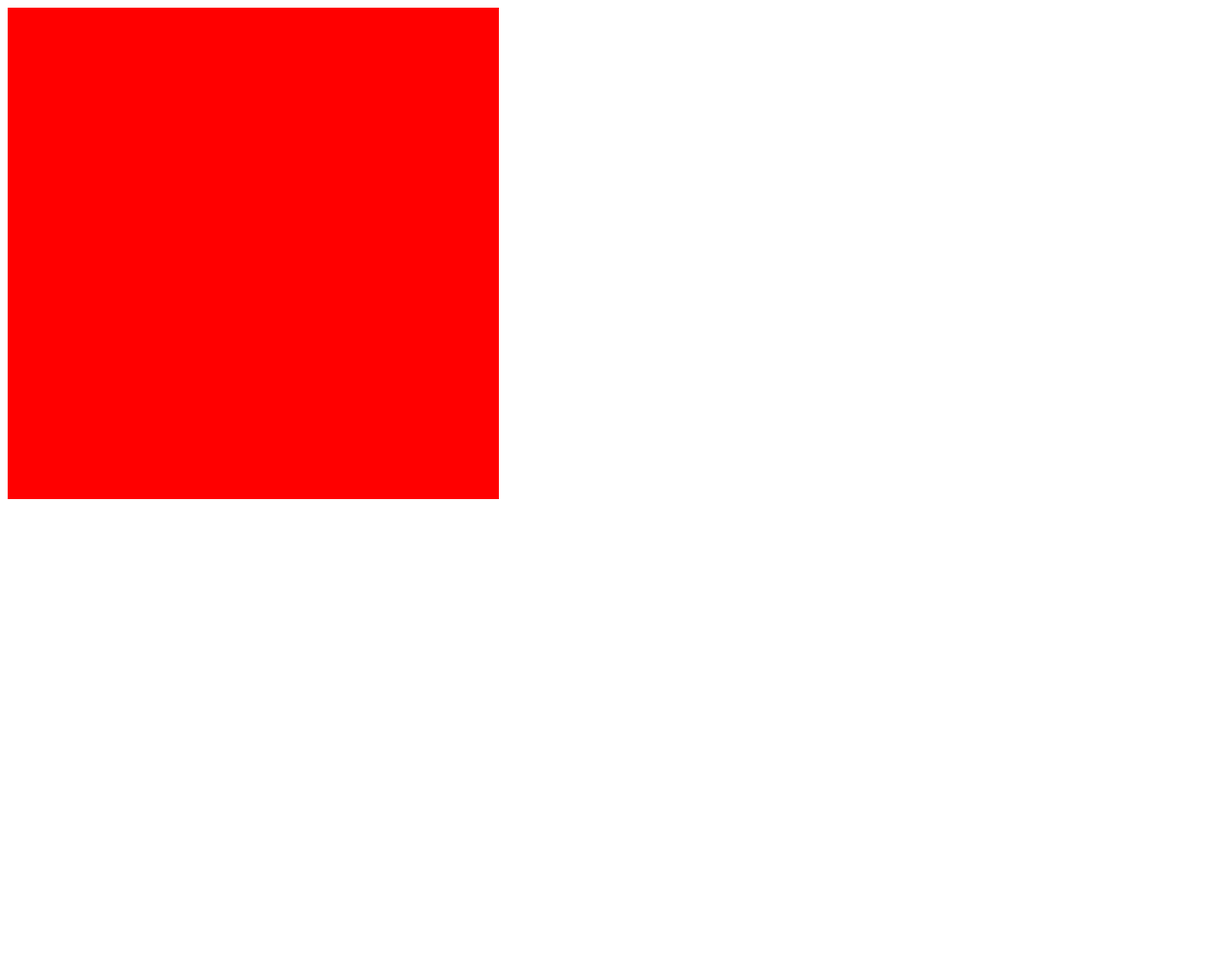
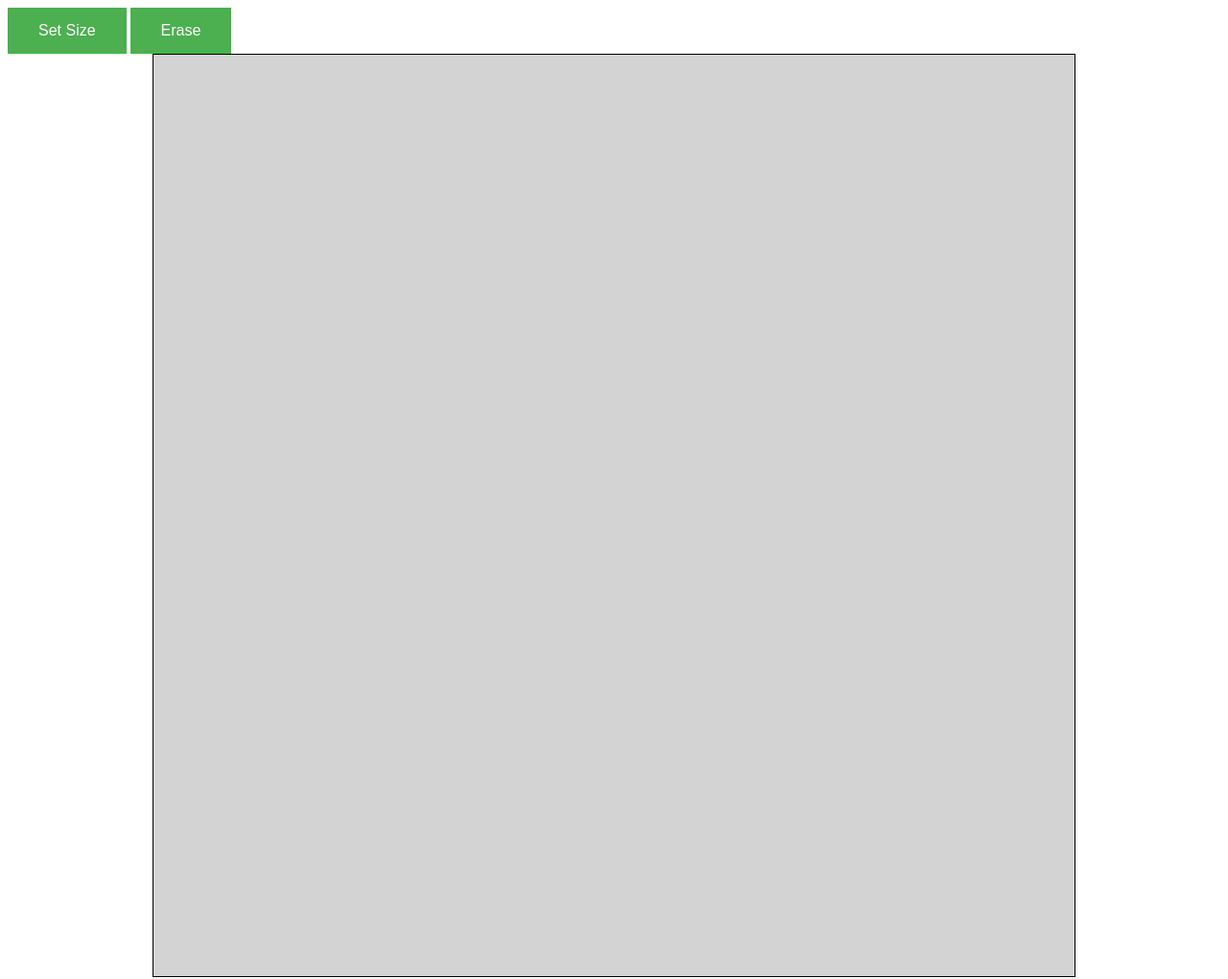
Before and after one commit to TimEdwards00/odin-etch, a plain HTML site: page index.html in a window 1280 px wide. Shown: the whole page at 96% size. Before the commit the page ends 800 px from the top, so only its background shows below. Drawn offline with Linux system fonts and the light colour scheme.

Commit message:
Completed project

```diff
--- a/index.html
+++ b/index.html
@@ -3,11 +3,13 @@
 <head>
     <meta charset="UTF-8">
     <meta name="viewport" content="width=device-width, initial-scale=1.0">
-    <title>Document</title>
+    <title>Etch Sketch</title>
     <script src="script.js" defer></script>
     <link rel="stylesheet" href="styles.css">
 </head>
 <body>
+    <button id="set-size">Set Size</button>
+    <button id="erase">Erase</button>
     <div id="container-main">
 
     </div>
--- a/script.js
+++ b/script.js
@@ -1,20 +1,48 @@
-const container = document.querySelector('#container-main');
-const size = 16;
-let pixelDimension = 32;
+const container = document.querySelector("#container-main");
+let size = 16;
+let pixelDimension = Math.floor(960 / size);
 
+function clear() {
+    while (container.hasChildNodes()) {
+        container.removeChild(container.firstChild);
+    }
+}
 
-for (let i = 0; i < (size * size); i++) {
-    container.appendChild(document.createElement('div'))
+function genererateGrid() {
+  for (let i = 0; i < size ** 2; i++) {
+    container.appendChild(document.createElement("div"));
+  }
 
-};
+  const pixels = container.querySelectorAll("div");
 
-const pixels = container.querySelectorAll('div')
+  pixels.forEach((pixel) => {
+    pixel.classList.add("pixel");
+    pixel.setAttribute(
+      "style",
+      `height: ${pixelDimension}px; width: ${pixelDimension}px;`
+    );
 
-pixels.forEach((pixel) => {
-    pixel.classList.add('pixel')
-    pixel.setAttribute('style', `height: ${pixelDimension}px; width: ${pixelDimension}px;`);
+    pixel.addEventListener("mouseover", () => {
+      pixel.classList.toggle("active");
+    });
+  });
+}
 
-    pixel.addEventListener('mouseover', () => {
-        pixel.classList.toggle('active');
-    })
-})
+const setSizeButton = document.querySelector("#set-size");
+
+setSizeButton.addEventListener("click", () => {
+  size = prompt("Integer between 1 and 96");
+  pixelDimension = Math.floor(960 / size);
+  clear();
+  genererateGrid();
+});
+
+const eraseButton = document.querySelector("#erase");
+
+eraseButton.addEventListener("click", () =>{
+    clear();
+    genererateGrid();
+}
+)
+
+genererateGrid();
--- a/styles.css
+++ b/styles.css
@@ -1,16 +1,27 @@
 .pixel {
-    height: 32px;
-    width: 32px;
-    background-color: red;
+    background-color: lightgrey;
     margin: 0;
 }
 
 #container-main {
-    width: 512px;
+    margin: 0 auto;
+    border: solid black 1px;
+    width: 960px;
     display: flex;
     flex-wrap: wrap;
 }
 
 .active {
-    background-color: blue;
+    background-color: black;
 }
+
+button {
+    background-color: #4CAF50; /* Green */
+    border: none;
+    color: white;
+    padding: 15px 32px;
+    text-align: center;
+    text-decoration: none;
+    display: inline-block;
+    font-size: 16px;
+  }
```
